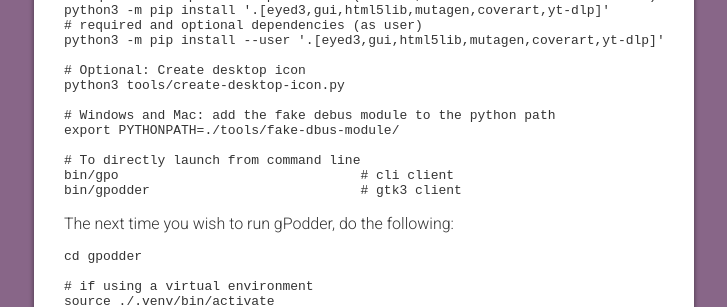
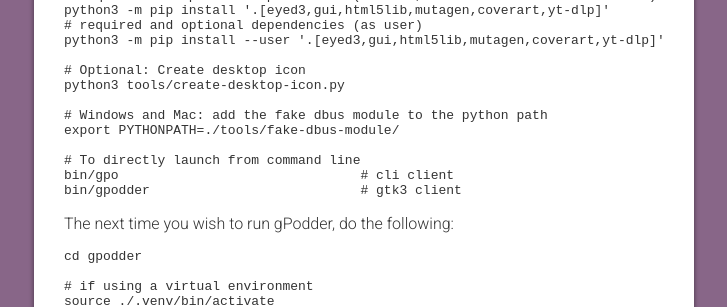
Before and after one commit to gpodder/gpodder.github.io, a Jekyll site: the page built from docs/run-from-git.md, in a window 1280 px wide. Shown: the part 1175-1482 px from the top of the page, without its empty margins (276-1003 px from the left). Built offline with Jekyll 4.4.1, drawn with Linux system fonts in a browser that asks for light colours; our own code applies the rules of GitHub Pages for plain Markdown files; some of the changed text lies outside the part shown.

Commit message:
Update docs/run-from-git.md
typo

Co-authored-by: Eric Le Lay <222469+elelay@users.noreply.github.com>

```diff
--- a/docs/run-from-git.md
+++ b/docs/run-from-git.md
@@ -62,7 +62,7 @@
     # Optional: Create desktop icon
     python3 tools/create-desktop-icon.py
 
-    # Windows and Mac: add the fake debus module to the python path
+    # Windows and Mac: add the fake dbus module to the python path
     export PYTHONPATH=./tools/fake-dbus-module/
 
     # To directly launch from command line
```
